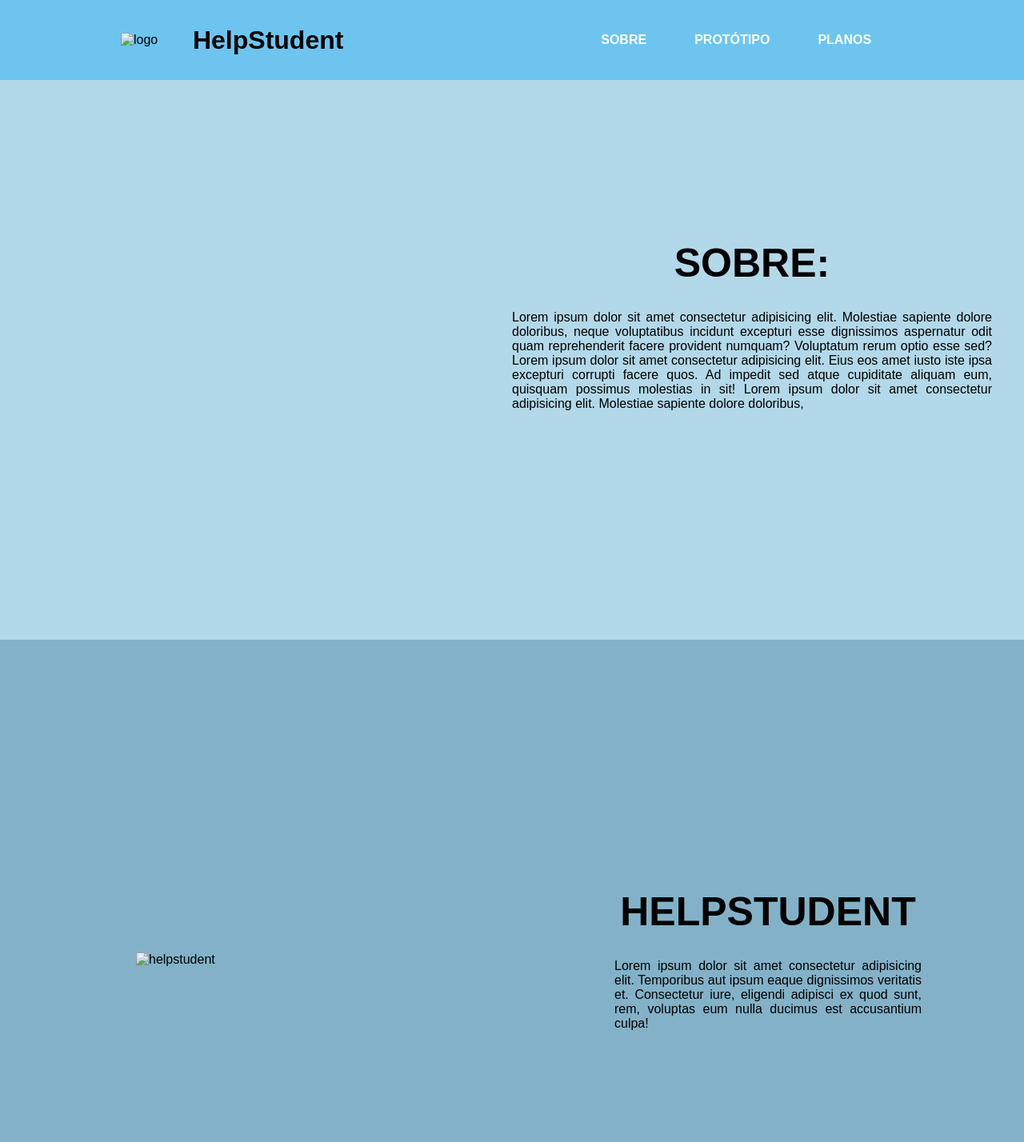
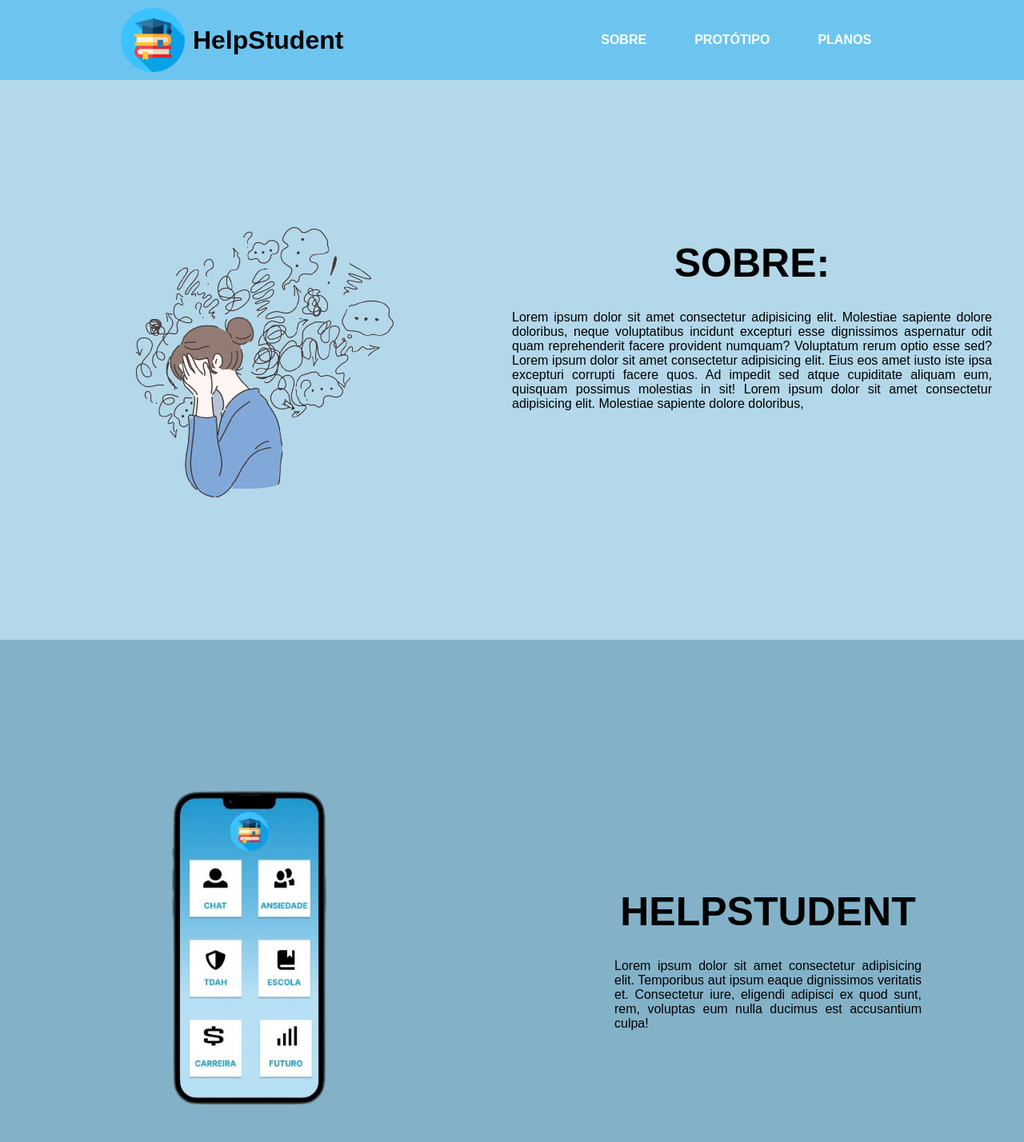
Before and after one commit to LeandroBorotta/helpstudent, a plain HTML site: page index.html in a window 1280 px wide. Shown: the top 1428 px of the page at 80% size. Drawn offline with Linux system fonts and the light colour scheme; the site is published under a folder, as on GitHub Pages, so addresses that start at the root find nothing; a web font is replaced by a local one.

Commit message:
Update index.html

```diff
--- a/index.html
+++ b/index.html
@@ -11,7 +11,7 @@
 <body>
     <header>
             <div class="logo">
-                <img src="/Assets/Imagens/logo.png" alt="logo">
+                <img src="./Assets/Imagens/logo.png" alt="logo">
                 <h1>HelpStudent</h1>
             </div>
            <div class="menu">
@@ -27,7 +27,7 @@
             <div class="container-sobre">
                 <div class="sobre--left">
                     <div class="sobre-left-area">
-                        <img src="/Assets/Imagens/ansiedade-removebg-preview.png" alt="">
+                        <img src="./Assets/Imagens/ansiedade-removebg-preview.png" alt="">
                     </div>
                 </div>
                 <div class="sobre--right">
@@ -48,7 +48,7 @@
         <section class="helpstudent">
             <div class="container-helpstudent">
                 <div class="helpstudent-left">
-                    <img src="/Assets/Imagens/helpstudent-removebg-preview.png" alt="helpstudent">
+                    <img src="./Assets/Imagens/helpstudent-removebg-preview.png" alt="helpstudent">
                 </div>
                 <div class="helpstudent-right">
                     <h2>HELPSTUDENT</h2>
```
